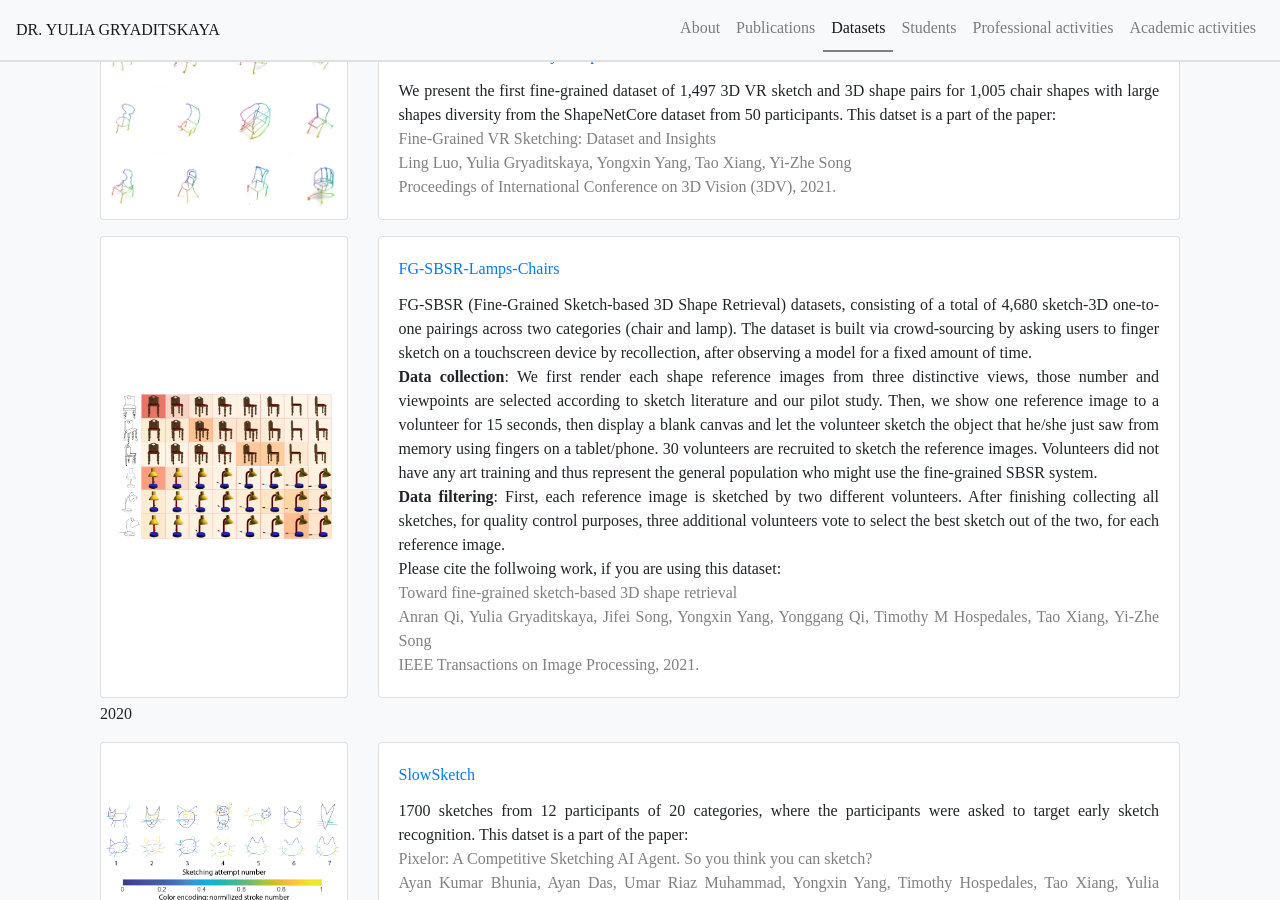
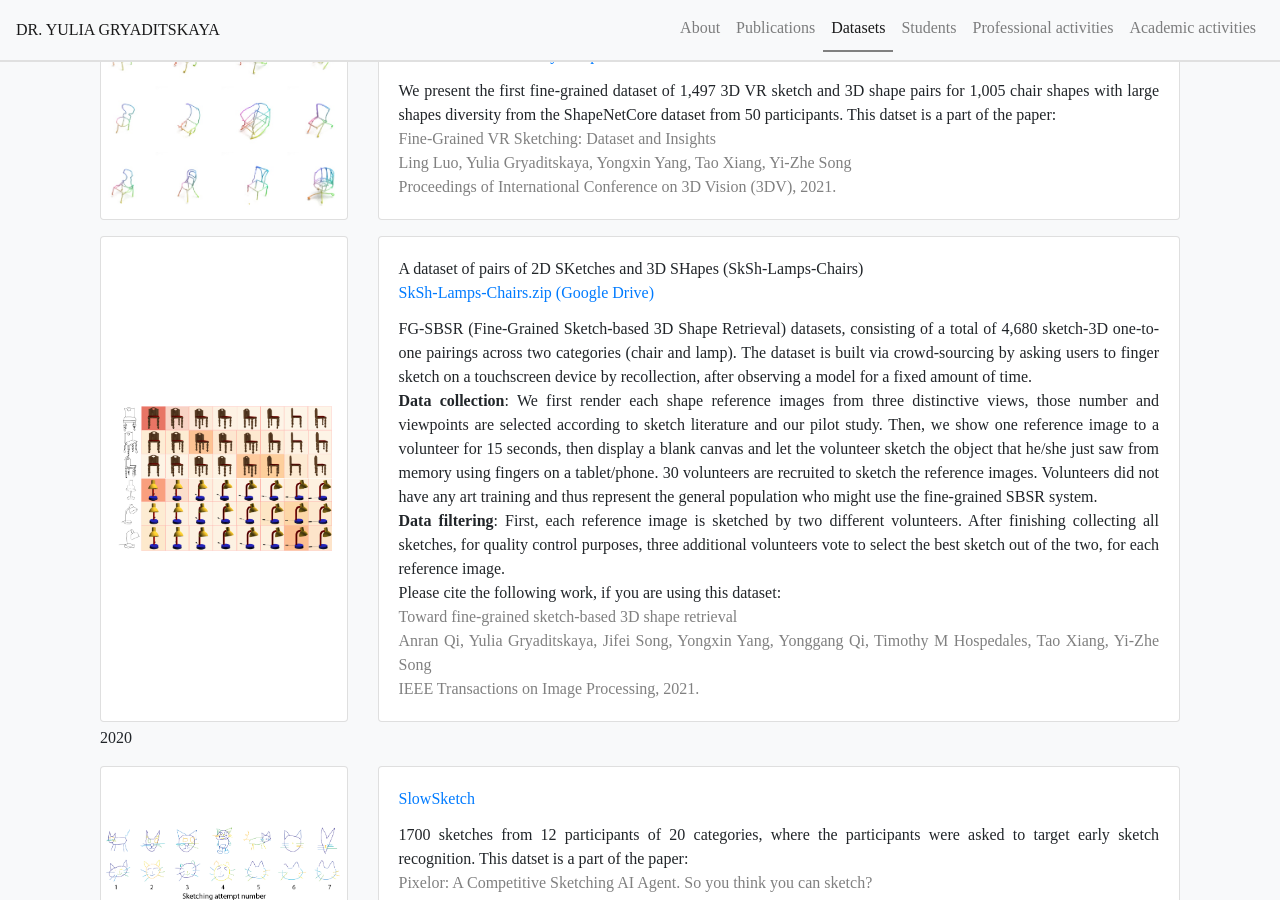
Before and after one commit to ygryadit/ygryadit.github.io, a Jekyll site: the page built from _pages/datasets.html, in a window 1280 px wide and 900 px high, scrolled down 688 px. Built offline with Jekyll 4.4.1, drawn with Linux system fonts in a browser that asks for light colours; some web fonts are replaced.

Commit message:
dataset updates

```diff
--- a/_pages/datasets.html
+++ b/_pages/datasets.html
@@ -128,7 +128,9 @@ permalink: /datasets/
                         <div class="card w-100">
                             <div class="card-body">
                                 <div class = 'title card-title'>
-                                    <a href='https://drive.google.com/file/d/1At3-FgUZaqjKeUePDxSXXEqtChkSCfn1/view?usp=sharing'> FG-SBSR-Lamps-Chairs </a>
+									A dataset of pairs of 2D SKetches and 3D SHapes (SkSh-Lamps-Chairs)
+									<br>
+                                    <a href='https://drive.google.com/file/d/1At3-FgUZaqjKeUePDxSXXEqtChkSCfn1/view?usp=sharing'> SkSh-Lamps-Chairs.zip (Google Drive) </a>
                                 </div>
 
                                 <div class = 'DatasetDesc card-text'>
@@ -154,7 +156,7 @@ permalink: /datasets/
 									of the two, for each reference image.
 
 									<br>
-                                    Please cite the follwoing work, if you are using this dataset:
+                                    Please cite the following work, if you are using this dataset:
 
                                     <div style="color:grey">
                                     Toward fine-grained sketch-based 3D shape retrieval <br>
```
